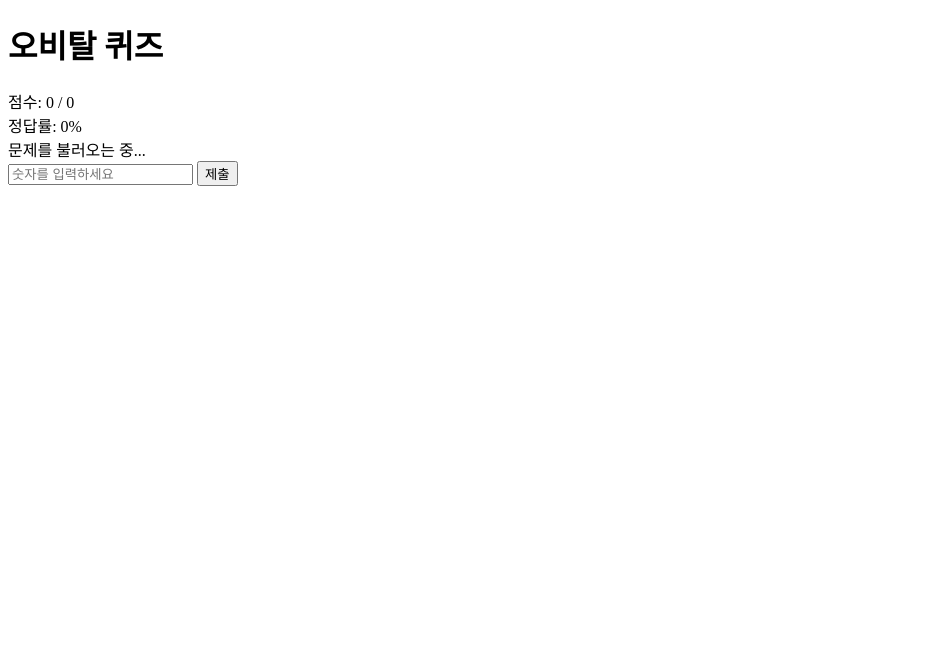
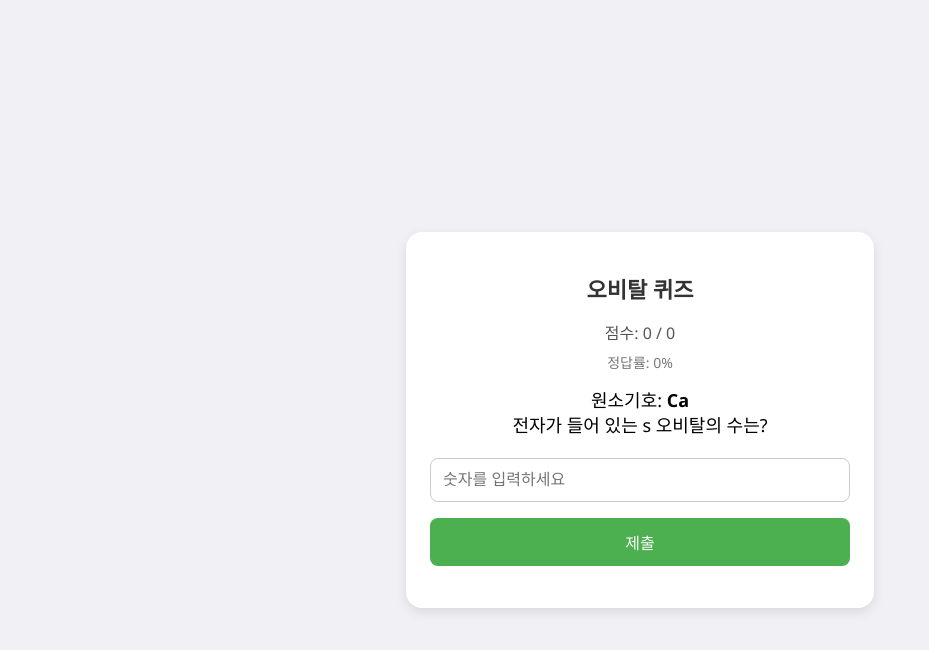
Before and after one commit to CherryB29/orbital-quiz, a plain HTML site: page index.html in a window 1280 px wide. Shown: the whole page, without its empty margins (0-929 px from the left). Drawn offline with Linux system fonts and the light colour scheme.

Commit message:
Update index.html

```diff
--- a/index.html
+++ b/index.html
@@ -4,7 +4,7 @@
   <meta charset="UTF-8" />
   <meta name="viewport" content="width=device-width, initial-scale=1.0" />
   <title>오비탈 퀴즈</title>
-  <link rel="stylesheet" href="style.css" />
+  <link rel="stylesheet" href="main.css" />
 </head>
 <body>
   <div class="quiz-box">
@@ -16,6 +16,6 @@
     <button onclick="checkAnswer()">제출</button>
     <div class="result" id="result"></div>
   </div>
-  <script src="script.js"></script>
+  <script src="main.js"></script>
 </body>
 </html>
```
